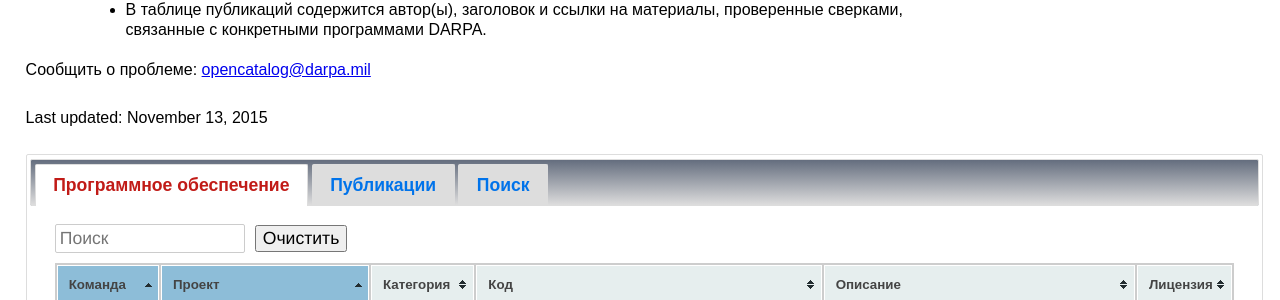
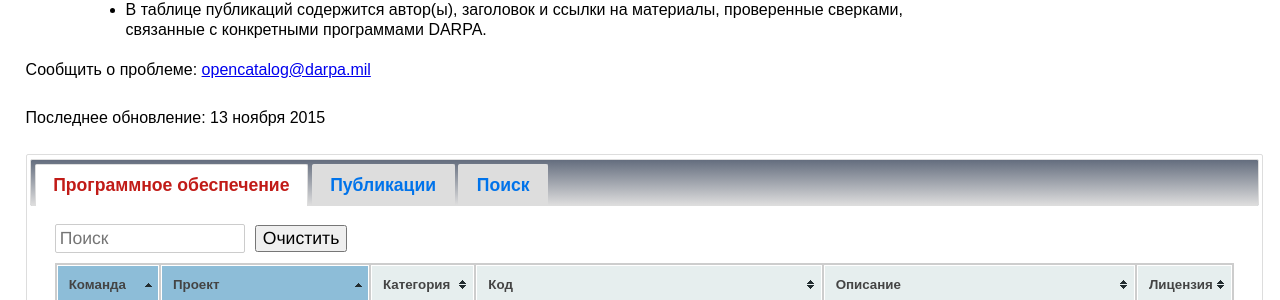
Before and after one commit to kant2002/darpa-ru, a Jekyll site: the page built from ru/MRC.html, in a window 1280 px wide and 900 px high, scrolled down 452 px. Shown: the part 151-451 px from the top of the window. Built offline with Jekyll 4.4.1, drawn with Linux system fonts in a browser that asks for light colours.

Commit message:
New translations MRC.html (Russian)

```diff
--- a/ru/MRC.html
+++ b/ru/MRC.html
@@ -8,7 +8,7 @@
  сложности безопасности которые встречают облачные вычисления путем разаботки технологий для детектирования, диагностики и реагирования на атаки в облаке,
  с целью эффективного построения 'общественной системы здравоохранения' для облака. ООЦН (MRC) также разрабатывает технологии предназначеные
  позволить миссии которые будут поддерживаться облачными вычислениями и другими сетевыми системами для продолжения функционирования
- во время кибератак.<p><p>Program Manager: <a href='http://www.darpa.mil/staff/dr-stuart-wagner' class='programmanagerlink'>Dr. Stuart Wagner</a></p><p>Contact: <a href='mailto:Stuart.Wagner@darpa.mil'>Stuart.Wagner@darpa.mil</a><p><p>Содержимое, приводимое ниже, было подготовлено организациями, которые частично финансируются ДАРПА; мнения и выводы, содержащиеся в нем, являются авторскими и не должны толковаться как представляющие официальную политику или одобрения, выраженные явно или подразумеваемые, ДАРПА или правительства США.</p><ul><li>The Software Table lists performers with one row per piece of software. Each piece of software has licensing information, a link to an external project page or contact information, and where possible a link to the code repository for the project.</li></ul><ul><li>В таблице публикаций содержится автор(ы), заголовок и ссылки на материалы, проверенные сверками, связанные с конкретными программами DARPA.</li></ul><p>Сообщить о проблеме: <a href="mailto:opencatalog@darpa.mil">opencatalog@darpa.mil</a></p><p>Last updated: November 13, 2015</p></div><div id='dialog'></div><div id='tabs' class='table-tabs'><ul><li><a href='#tabs0'>Программное обеспечение</a></li><li><a href='#tabs1'>Публикации</a></li><li><a href='#tabs300'>Поиск</a></li></ul><div id='software'><div id='tabs0'><input class='search' placeholder='Поиск' id='search0'/><button class='clear_button' id='clear0'>Очистить</button><table id='sftwr' class='tablesorter'>
+ во время кибератак.<p><p>Program Manager: <a href='http://www.darpa.mil/staff/dr-stuart-wagner' class='programmanagerlink'>Dr. Stuart Wagner</a></p><p>Contact: <a href='mailto:Stuart.Wagner@darpa.mil'>Stuart.Wagner@darpa.mil</a><p><p>Содержимое, приводимое ниже, было подготовлено организациями, которые частично финансируются ДАРПА; мнения и выводы, содержащиеся в нем, являются авторскими и не должны толковаться как представляющие официальную политику или одобрения, выраженные явно или подразумеваемые, ДАРПА или правительства США.</p><ul><li>The Software Table lists performers with one row per piece of software. Each piece of software has licensing information, a link to an external project page or contact information, and where possible a link to the code repository for the project.</li></ul><ul><li>В таблице публикаций содержится автор(ы), заголовок и ссылки на материалы, проверенные сверками, связанные с конкретными программами DARPA.</li></ul><p>Сообщить о проблеме: <a href="mailto:opencatalog@darpa.mil">opencatalog@darpa.mil</a></p><p>Последнее обновление: 13 ноября 2015</p></div><div id='dialog'></div><div id='tabs' class='table-tabs'><ul><li><a href='#tabs0'>Программное обеспечение</a></li><li><a href='#tabs1'>Публикации</a></li><li><a href='#tabs300'>Поиск</a></li></ul><div id='software'><div id='tabs0'><input class='search' placeholder='Поиск' id='search0'/><button class='clear_button' id='clear0'>Очистить</button><table id='sftwr' class='tablesorter'>
  <thead>
  <tr><th>Команда</th><th>Проект</th><th>Категория</th><th>Код</th><th>Описание</th><th>Лицензия</th></tr>
  </thead>
```
Also changed, not shown: other parts of ru/MRC.html (+1 -1 lines).
